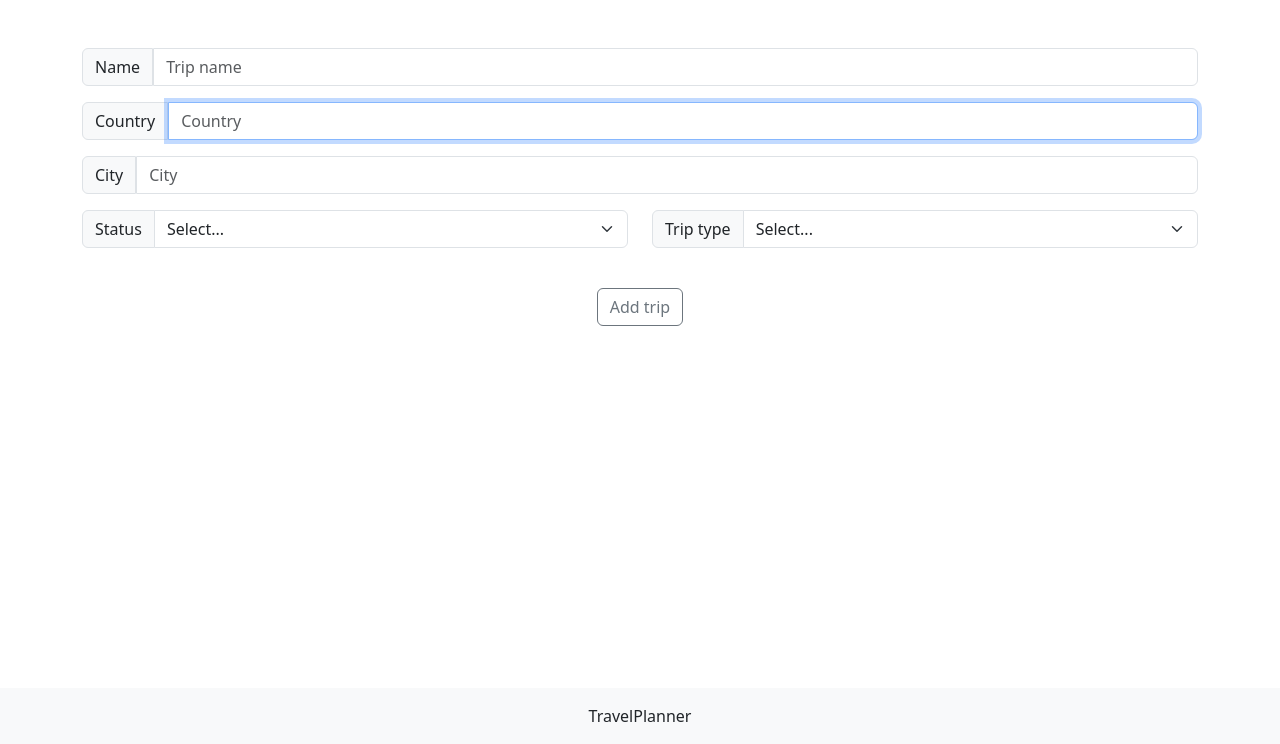
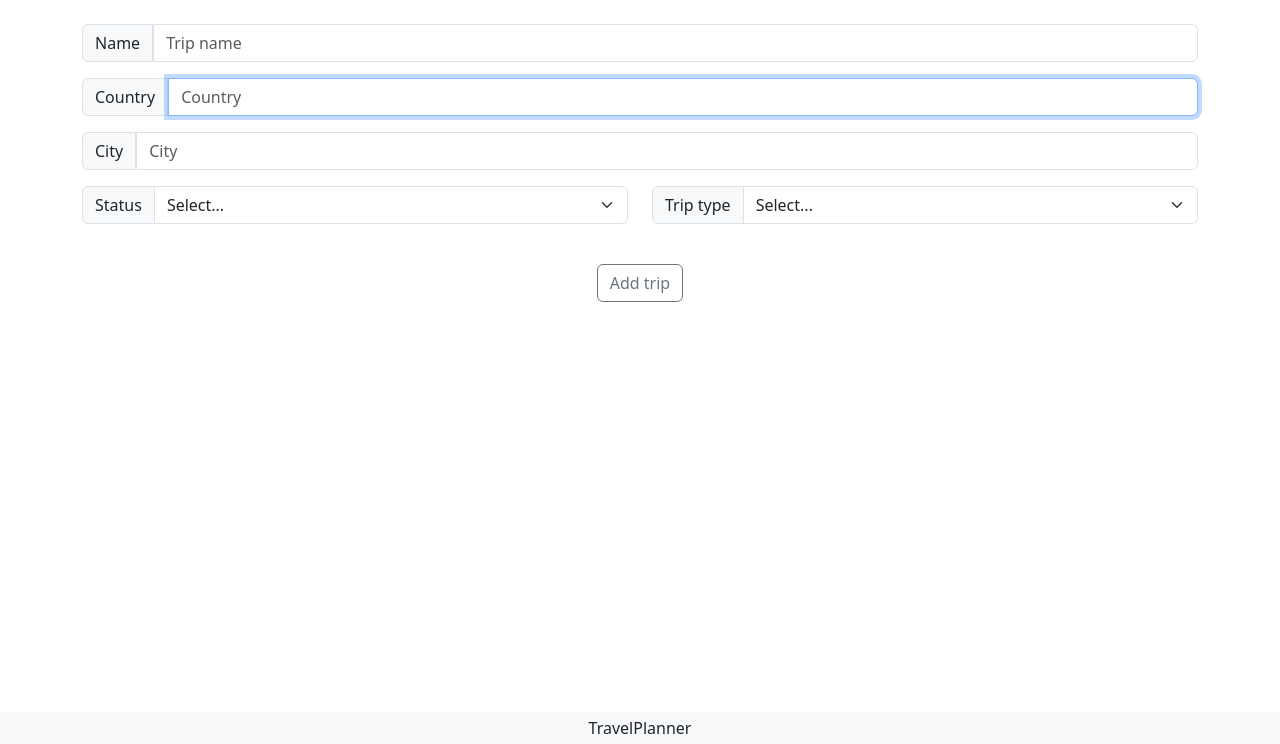
Before and after one commit to aifontao/TralvelPlanner, a Flask app: page /add in a window 1280 px wide. Shown: the part 56-800 px from the top of the page. Run offline with Flask 3, Linux system fonts and the light colour scheme; a user stored in the database is signed in; some libraries are stand-ins or nearby versions.

Commit message:
Style main margin and footer padding

```diff
--- a/templates/layout.html
+++ b/templates/layout.html
@@ -73,12 +73,12 @@
     </header>
     {% endif %}
 
-    <main class="m-5">
+    <main class="m-4">
         {% block main %}
         {% endblock %}
     </main>
 
-    <footer class="bg-body-tertiary fixed-bottom p-3">TravelPlanner</footer>
+    <footer class="bg-body-tertiary fixed-bottom p-1">TravelPlanner</footer>
 
     <!-- http://getbootstrap.com/docs/5.3/ -->
     <script src="https://cdn.jsdelivr.net/npm/bootstrap@5.3.7/dist/js/bootstrap.bundle.min.js"
```
